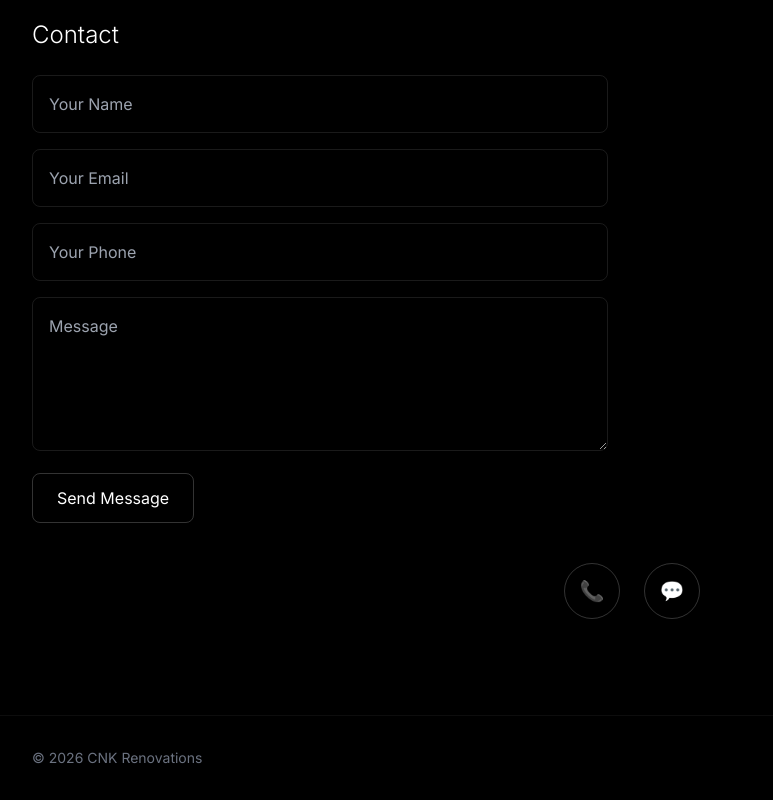
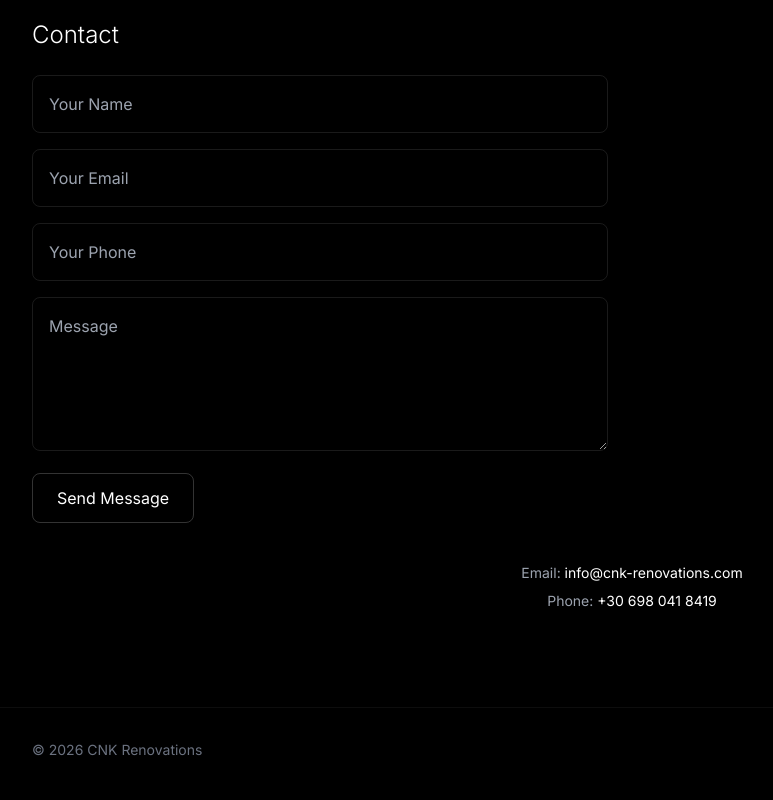
Before and after one commit to Eleftheria-m/CNK, a plain HTML site: page index.html in a window 1280 px wide. Shown: the part 2089-2889 px from the top of the page, without its empty margins (8-781 px from the left). Drawn offline with nearby package versions, Linux system fonts and the light colour scheme.

Commit message:
Update index.html

```diff
--- a/index.html
+++ b/index.html
@@ -174,22 +174,22 @@
     </form>
 
     <!-- FIXED ICONS -->
-    <div class="flex justify-center gap-6 mt-10">
+   <!-- CONTACT INFO (CLEAN PREMIUM STYLE) -->
+<div class="mt-10 text-center space-y-2 text-gray-400">
 
-        <!-- PHONE -->
-        <a href="tel:+306980418419"
-           class="w-14 h-14 flex items-center justify-center border border-white/20 rounded-full hover:scale-110 transition text-xl">
-            📞
+    <p class="text-sm">
+        Email: <a href="mailto:info@cnk-renovations.com" class="text-white hover:underline">
+            info@cnk-renovations.com
         </a>
+    </p>
 
-        <!-- WHATSAPP -->
-        <a href="https://wa.me/306980418419"
-           target="_blank"
-           class="w-14 h-14 flex items-center justify-center border border-white/20 rounded-full hover:scale-110 transition text-xl">
-            💬
+    <p class="text-sm">
+        Phone: <a href="tel:+306980418419" class="text-white hover:underline">
+            +30 698 041 8419
         </a>
+    </p>
 
-    </div>
+</div>
 
 </section>
 
```
